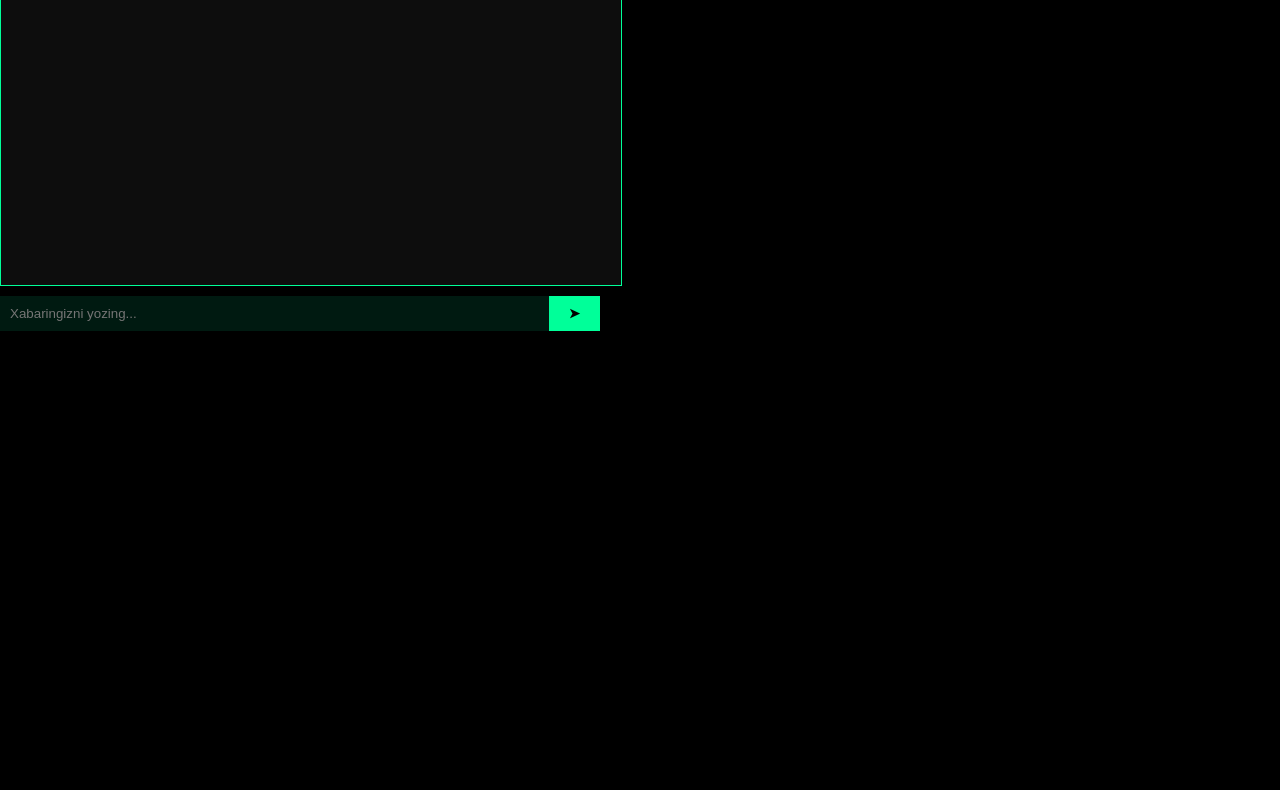
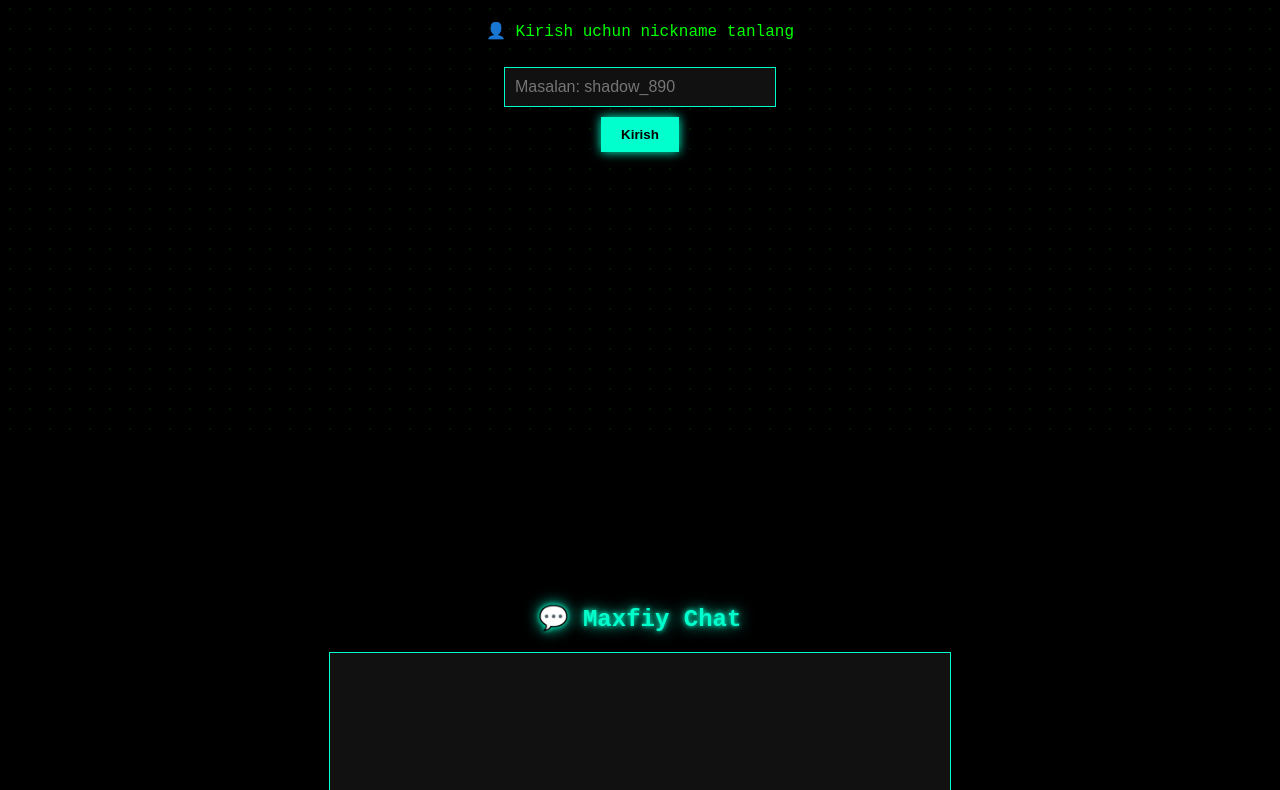
Before and after one commit to asoolito/secret-chat, a plain HTML site: page index.html in a window 1280 px wide. Shown: the part 361-1151 px from the top of the page. Before the commit the page ends 800 px from the top, so only its background shows below. Drawn offline with Linux system fonts and the light colour scheme.

Commit message:
Update style.css

```diff
--- a/style.css
+++ b/style.css
@@ -1,76 +1,87 @@
 body {
   margin: 0;
-  font-family: monospace;
+  font-family: 'Courier New', monospace;
   background-color: #000;
-  color: #00ff99;
+  color: #0f0;
   overflow: hidden;
 }
 
-.background {
+.background-glow {
   position: fixed;
+  top: 0; left: 0;
   width: 100%;
   height: 100%;
-  background: radial-gradient(ellipse at center, #001a11 0%, #000 100%);
+  background: radial-gradient(#0f0 1px, transparent 1px), black;
+  background-size: 20px 20px;
+  opacity: 0.1;
   z-index: -1;
 }
 
-header {
-  text-align: center;
-  padding: 20px;
-  position: relative;
+.glow {
+  color: #00ffcc;
+  text-shadow: 0 0 5px #00ffcc, 0 0 15px #00ffcc;
 }
 
-.founder {
-  font-size: 14px;
-  color: #00ffcc;
+.hidden {
+  display: none;
 }
 
-.mask {
-  width: 60px;
-  position: absolute;
-  top: 10px;
-  right: 20px;
-  border-radius: 50%;
-  box-shadow: 0 0 15px #00ffcc;
-}
-
-main {
+.login-screen, .chat-screen {
   display: flex;
   flex-direction: column;
   align-items: center;
+  justify-content: center;
+  height: 100vh;
+}
+
+.login-screen input, .chat-screen input {
+  padding: 10px;
+  background: #111;
+  border: 1px solid #00ffcc;
+  color: #0f0;
+  font-size: 1rem;
+  margin-top: 10px;
+  width: 250px;
+}
+
+.login-screen button, .chat-screen button {
+  margin-top: 10px;
+  padding: 10px 20px;
+  background: #00ffcc;
+  color: black;
+  font-weight: bold;
+  cursor: pointer;
+  border: none;
+  box-shadow: 0 0 10px #00ffcc;
+}
+
+.chat-screen {
+  padding: 20px;
 }
 
 #chat-box {
   width: 90%;
   max-width: 600px;
   height: 400px;
-  background: #0d0d0d;
-  border: 1px solid #00ff99;
+  overflow-y: auto;
+  background: #111;
+  border: 1px solid #00ffcc;
   padding: 10px;
-  overflow-y: scroll;
   margin-bottom: 10px;
+  font-size: 1rem;
 }
 
-#chat-form {
-  display: flex;
-  width: 90%;
-  max-width: 600px;
+#chat-box p {
+  margin: 5px 0;
 }
 
 #message-input {
-  flex: 1;
-  padding: 10px;
-  background: #001a11;
-  border: none;
-  color: #00ff99;
-  outline: none;
+  width: 75%;
 }
 
-button {
-  background: #00ff99;
-  color: #000;
-  border: none;
-  padding: 10px 20px;
-  cursor: pointer;
-  font-weight: bold;
+form {
+  display: flex;
+  gap: 10px;
+  justify-content: center;
+  align-items: center;
 }
```
